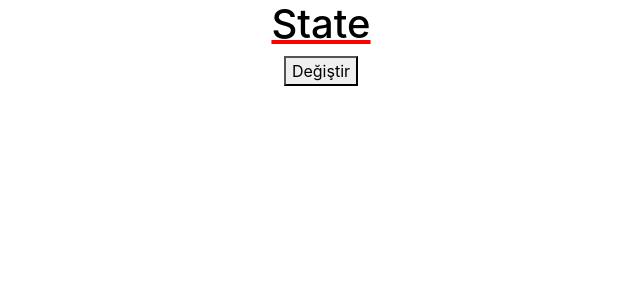
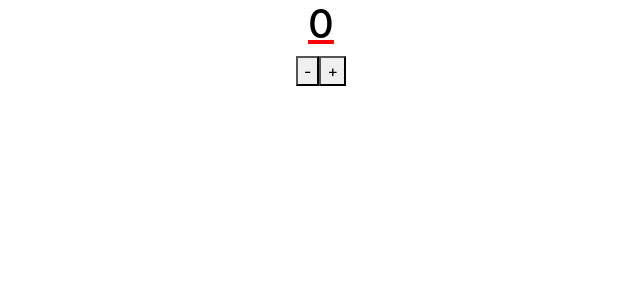
Before and after one commit to OzanMertKaraca/ReactJs-1, a React (Create React App) app: page / in a window 1280 px wide. Shown: the top 300 px of the page, without its empty margins (319-959 px from the left). Built offline with nearby package versions, Linux system fonts and the light colour scheme.

Commit message:
Arrow function kullanarak mevcut değer üzerinde artış ve azalış işlemi

```diff
--- a/src/App.js
+++ b/src/App.js
@@ -1,55 +1,20 @@
 import React,{ Component } from 'react';
-import Arakatman from './Arakatman';
+//import Arakatman from './Arakatman';
+import Counter from './Counter.js';
 import './App.css';
 import './newcss.css';
-//Uygulama içerisinde herhangi bir alanda durumu değişebilen
-//değerleri tutan javascript objesidir.
+
 
 
 class App extends Component  {
 
-    state = {
-        name:"State"
-    }
-    changeName()
-    {
-        console.log(this.state);
-        this.setState(
-            {
-                name:"Ozii"
-            }
-        )
-    }
+
     render( )
     {
-        const dizim=[
-            {
-                id:1,
-                title:"Mutluyum",
-                description:"Umutluyum"
-            },
-            {
-                id:2,
-                title: "Yeniden",
-                description: "Başlıyoruz"
-            },
-            {
-                id:3,
-                title: "Adım Adım",
-                description: "Sürekli İleri"
-            },
-            {
-                id:4,
-                title: "Vamos",
-                description: "Vamoss"
-            }
-        ]
-
         return (
             <div className="App">
-             <h1>{this.state.name}</h1>
-                {/* <Arakatman dizim={dizim} />*/}
-                <button onClick={this.changeName.bind(this)}>Değiştir</button>
+
+                <Counter />
 
             </div>
 
--- /dev/null
+++ b/src/Counter.js
@@ -0,0 +1,34 @@
+import React ,{ Component } from  'react';
+//Arrow function kullanarak mevcut değer üzerinde artış ve azalış işlemi
+class Counter extends Component {
+
+    state =
+        {
+            number:0
+        }
+        decrement = () =>
+        {
+            this.setState({
+                number:--this.state.number
+            })
+        }
+            increment = () =>
+            {
+                this.setState({
+                    number:++this.state.number
+                })
+            }
+
+
+    render()
+    {
+        return (
+            <div>
+                <h1>{this.state.number}</h1>
+                <button onClick={this.decrement}>-</button>
+                <button onClick={this.increment}>+</button>
+            </div>
+        )
+    }
+}
+export default Counter;
```
